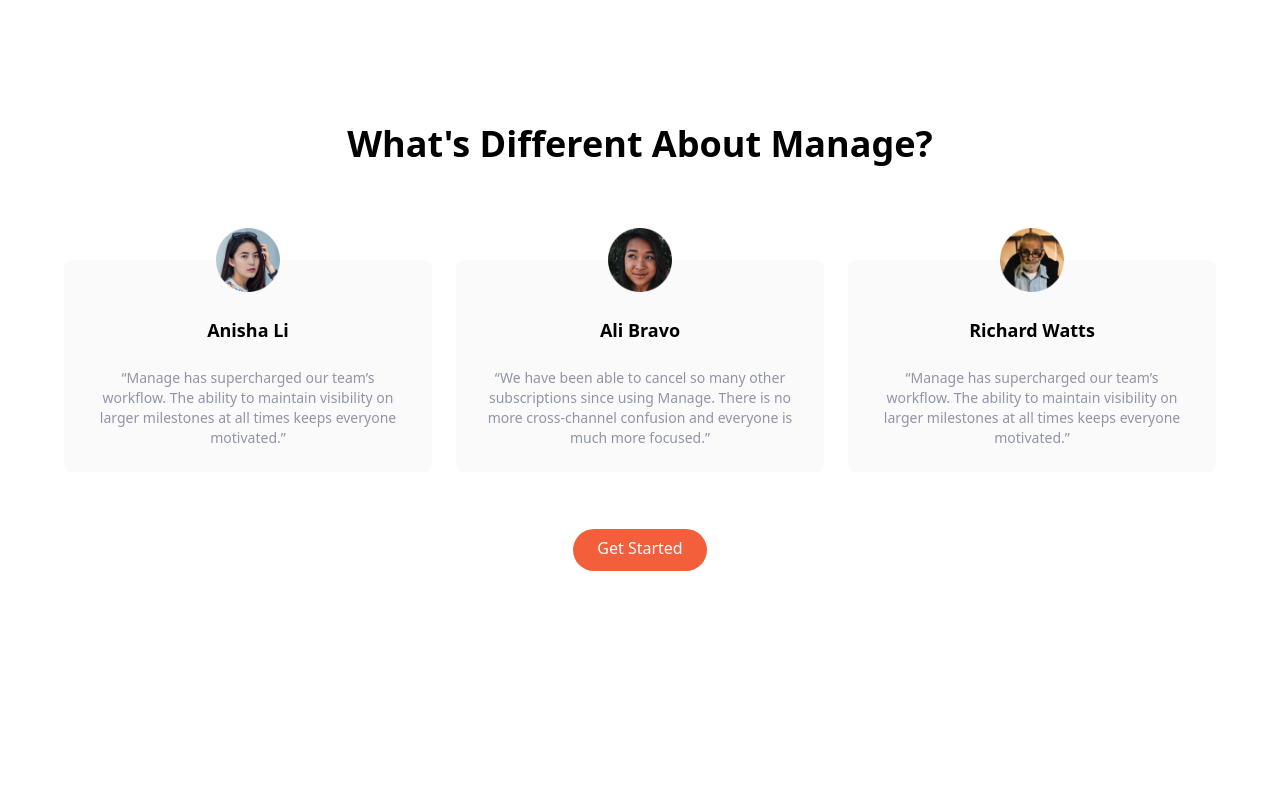
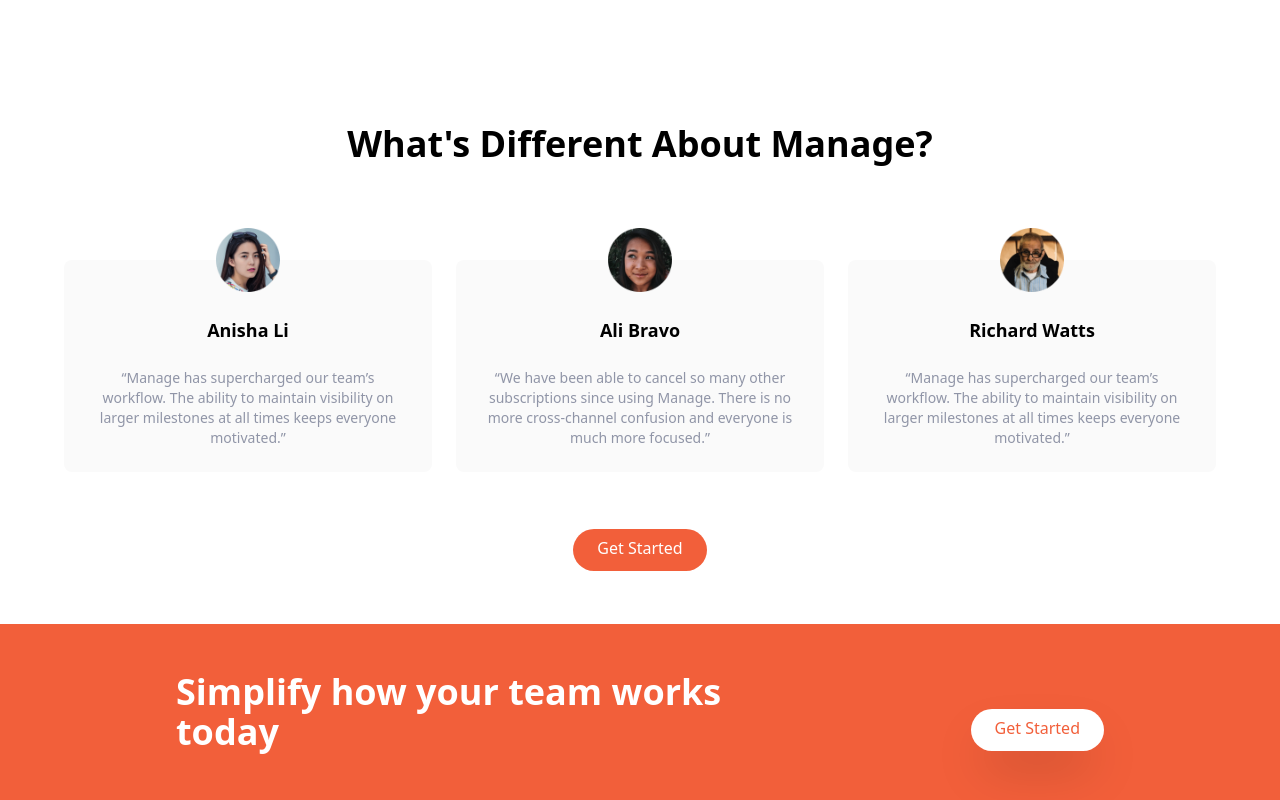
Before and after one commit to dijanakalaposratic/pp-07-manage-landing-page, a website: page index.html in a window 1280 px wide. Shown: the part 1144-1944 px from the top of the page. Before the commit the page ends 1768 px from the top, so only its background shows below. Drawn offline with Linux system fonts and the light colour scheme.

Commit message:
added CTA section and its content

```diff
--- a/index.html
+++ b/index.html
@@ -195,6 +195,22 @@
 			</div>
 		</section>
 
+		<!-- CTA Section -->
+		<section class="bg-brightRed" id="cta">
+			<!-- Flex Container -->
+			<div class="container flex flex-col items-center justify-between px-6 py-24 mx-auto space-y-12 md:py-12 md:flex-row md:space-y-8">
+				<!-- Heading -->
+				<h2 class="text-5xk font-bold leading-tight text-center text-white md:text-4xl md:max-w-xl md:text-left">
+					Simplify how your team works today
+				</h2>
+
+				<!-- Button -->
+				<div>
+					<a class="p-3 px-6 pt-2 text-brightRed bg-white rounded-full shadow-2xl baseline hover:bg-gray-300" href="#">Get Started</a>
+				</div>
+			</div>
+		</section>
+
 
 	</body>
 </html>
```
Also changed, not shown: css/main.css.
